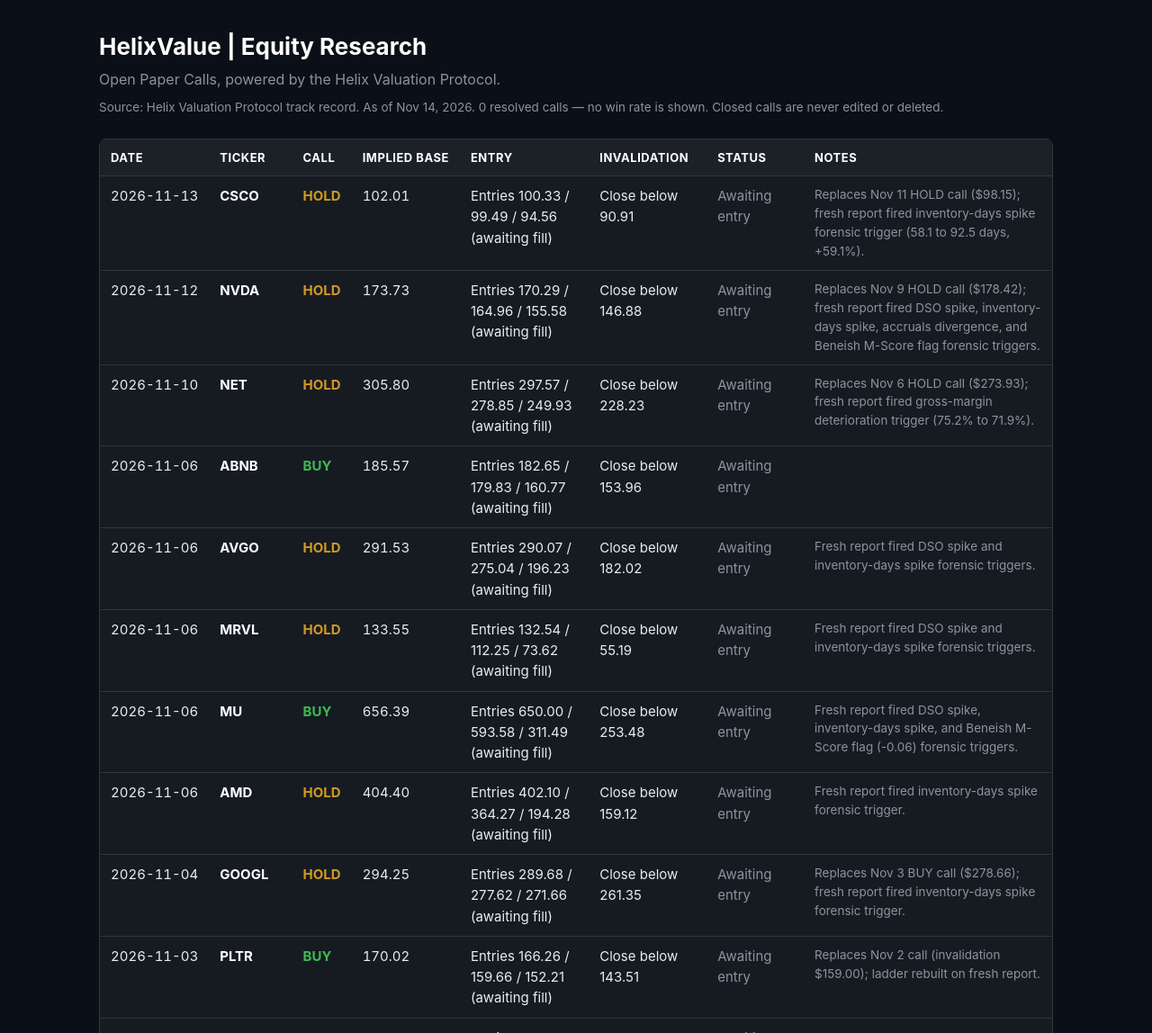
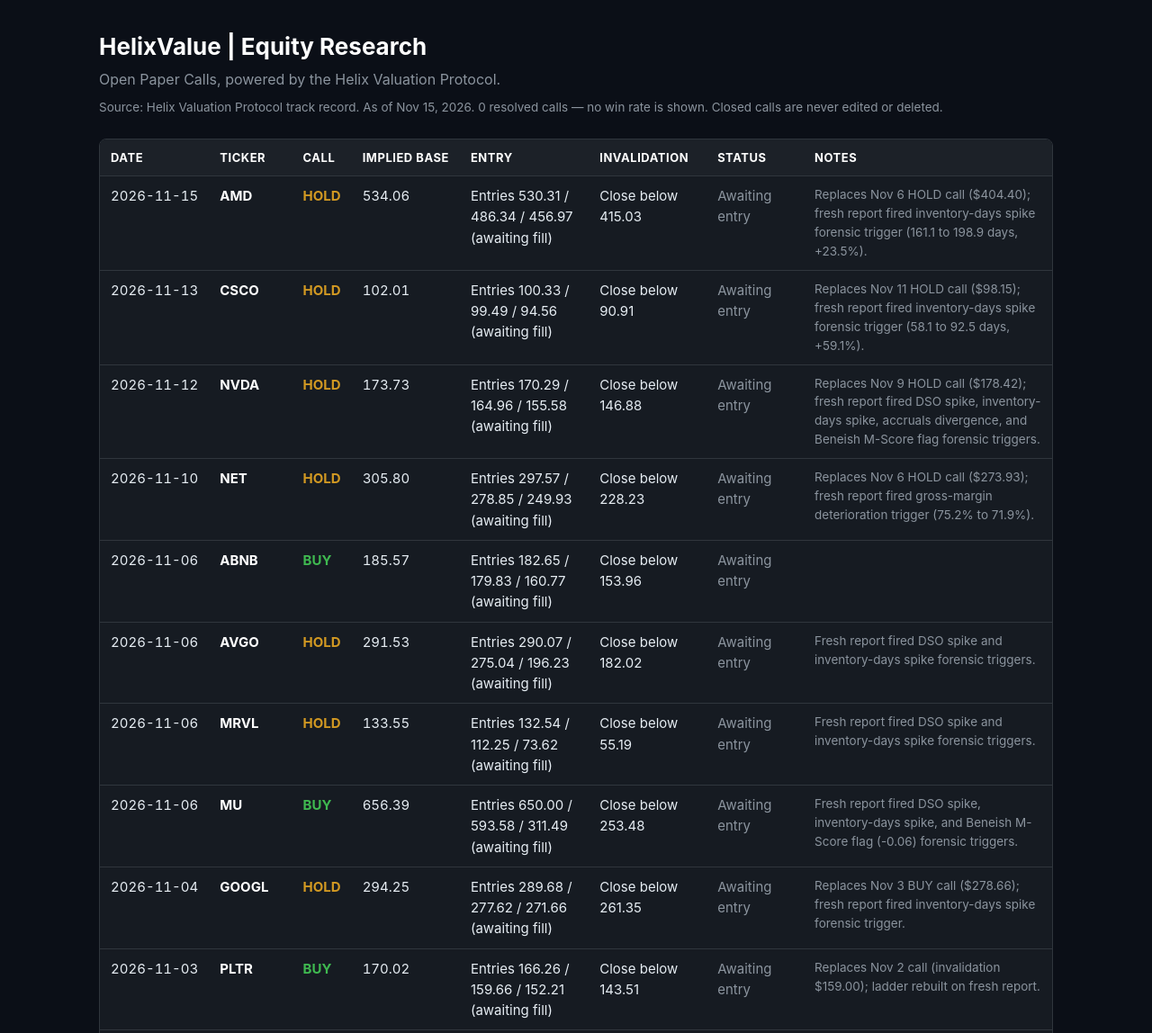
Before and after one commit to helixvalue/helixvalue-track-record, a plain HTML site: page index.html in a window 1280 px wide. Shown: the top 1148 px of the page at 90% size. Drawn offline with Linux system fonts and the light colour scheme.

Commit message:
Track record: refresh to Nov 15, 2026 (46 calls, 22 open, 0 resolved)

```diff
--- a/index.html
+++ b/index.html
@@ -51,7 +51,7 @@
 <div class="wrap">
   <h1>HelixValue | Equity Research</h1>
   <p class="subtitle">Open Paper Calls, powered by the Helix Valuation Protocol.</p>
-  <p class="disclaimer">Source: Helix Valuation Protocol track record. As of Nov 14, 2026. 0 resolved calls — no win rate is shown. Closed calls are never edited or deleted.</p>
+  <p class="disclaimer">Source: Helix Valuation Protocol track record. As of Nov 15, 2026. 0 resolved calls — no win rate is shown. Closed calls are never edited or deleted.</p>
 
   <div class="table-scroll">
   <table>
@@ -68,6 +68,9 @@
       </tr>
     </thead>
     <tbody>
+      <tr>
+        <td class="num">2026-11-15</td><td class="ticker">AMD</td><td class="call-hold">HOLD</td><td class="num">534.06</td><td>Entries 530.31 / 486.34 / 456.97 (awaiting fill)</td><td>Close below 415.03</td><td class="status-awaiting">Awaiting entry</td><td class="notes">Replaces Nov 6 HOLD call ($404.40); fresh report fired inventory-days spike forensic trigger (161.1 to 198.9 days, +23.5%).</td>
+      </tr>
       <tr>
         <td class="num">2026-11-13</td><td class="ticker">CSCO</td><td class="call-hold">HOLD</td><td class="num">102.01</td><td>Entries 100.33 / 99.49 / 94.56 (awaiting fill)</td><td>Close below 90.91</td><td class="status-awaiting">Awaiting entry</td><td class="notes">Replaces Nov 11 HOLD call ($98.15); fresh report fired inventory-days spike forensic trigger (58.1 to 92.5 days, +59.1%).</td>
       </tr>
@@ -88,9 +91,6 @@
       </tr>
       <tr>
         <td class="num">2026-11-06</td><td class="ticker">MU</td><td class="call-buy">BUY</td><td class="num">656.39</td><td>Entries 650.00 / 593.58 / 311.49 (awaiting fill)</td><td>Close below 253.48</td><td class="status-awaiting">Awaiting entry</td><td class="notes">Fresh report fired DSO spike, inventory-days spike, and Beneish M-Score flag (-0.06) forensic triggers.</td>
-      </tr>
-      <tr>
-        <td class="num">2026-11-06</td><td class="ticker">AMD</td><td class="call-hold">HOLD</td><td class="num">404.40</td><td>Entries 402.10 / 364.27 / 194.28 (awaiting fill)</td><td>Close below 159.12</td><td class="status-awaiting">Awaiting entry</td><td class="notes">Fresh report fired inventory-days spike forensic trigger.</td>
       </tr>
       <tr>
         <td class="num">2026-11-04</td><td class="ticker">GOOGL</td><td class="call-hold">HOLD</td><td class="num">294.25</td><td>Entries 289.68 / 277.62 / 271.66 (awaiting fill)</td><td>Close below 261.35</td><td class="status-awaiting">Awaiting entry</td><td class="notes">Replaces Nov 3 BUY call ($278.66); fresh report fired inventory-days spike forensic trigger.</td>
@@ -142,7 +142,7 @@
   </div>
 
   <p class="method">Method: entries are the first session after the call at that session's hourly-bar VWAP approximation (daily typical price fallback where noted). Buys close at top target, stop, invalidation close, or 90-day horizon; Holds run the full 90 days. Benchmark: SPY over the identical window (not shown here).</p>
-  <p class="updated">Last updated: Nov 14, 2026.</p>
+  <p class="updated">Last updated: Nov 15, 2026.</p>
 </div>
 </body>
 </html>
```
